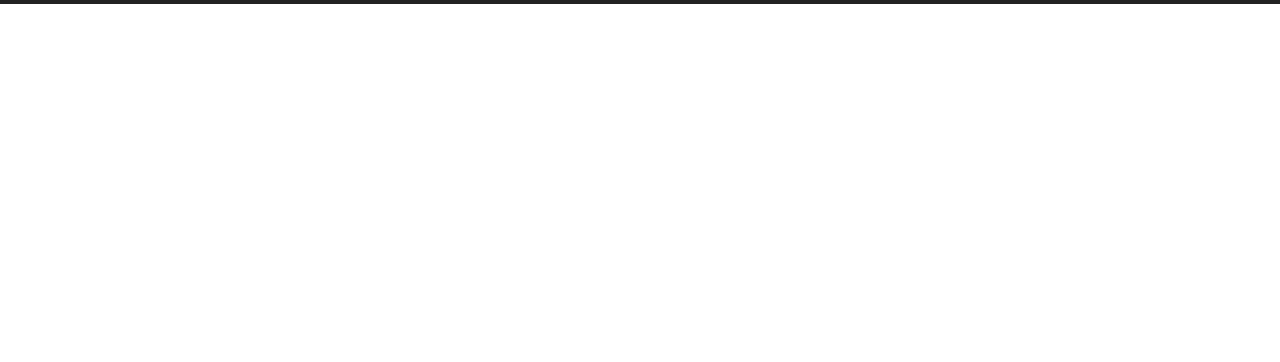
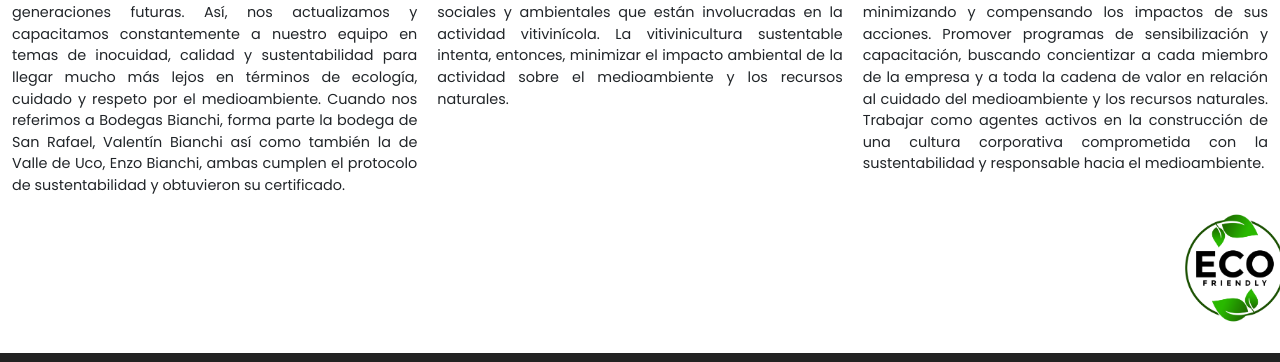
Before and after one commit to Leovilis/vineria, a plain HTML site: page pages/landing.html in a window 1280 px wide. Shown: the part 859-1221 px from the top of the page. Before the commit the page ends 863 px from the top, so only its background shows below. Drawn offline with nearby package versions, Linux system fonts and the light colour scheme.

Commit message:
agrego-grids-aos

```diff
--- a/estilos/estilos.css
+++ b/estilos/estilos.css
@@ -121,20 +121,6 @@ header ul li a {
   transition: 0.5s;
 }
 
-/* .about > div{
-    display: flex;
-    justify-content: space-between;
-    align-items: center;
-    margin-top: 50px;
-    flex-wrap: wrap;
-    width: 100%;
-} */
-
-/* .columnas {
-  display: flex;
-  margin-left: 10px;
-} */
-
 .about p {
   color: #666;
 }
@@ -195,24 +181,6 @@ header ul li a {
   color: white;
   transition: 0.4s;
 }
-
-/* ----SHOP----
-.contenedor-shop h1 {
-  padding-bottom: 10px;
-  line-height: 1em;
-  font-weight: 500;
-  font-size: 110px;
-  color: #280400;
-  font-family: "Lora", Georgia, "Times New Roman", serif;
-  margin-left: 100px;
-}
-
-.contenedor-shop p {
-  width: 50%;
-  color: #666;
-  margin-bottom: 30px;
-  margin-left: 100px;
-} */
 
 /* ---VINOS ---*/
 .cont {
@@ -371,15 +339,51 @@ ul label {
   margin-bottom: 50px;
   margin-top: 80px;
 }
-/* #encabezado {
-    background: url(../img/fondo.jpg);
-    background-size: cover;
-    padding: 170px 0;
-} */
 .contenedor-landing {
   max-width: 1280px;
   width: 90%;
   margin: auto;
+}
+
+.img-size{
+  position: absolute;
+}
+.div-sz{
+  position: relative;
+  display: flex;
+  flex-direction: column;
+  justify-content: center;
+  align-items: center;
+  width: 110px;
+  margin-left: 1180px;
+}
+
+.eco{
+  color: #20F50F;
+  text-shadow: #2F752A 1px 2px 3px;
+
+  font-size: medium;
+  margin-left: 5px;
+}
+
+.susten-grid{
+  display: grid;
+  grid-template-columns: 1fr 1fr 1fr;
+  grid-template-rows: 3fr;
+  grid-area:
+    "area1  area2   area3"
+  ;
+  gap: 20px;
+}
+
+.susten-grid h2 {
+  font-size:1.3rem;
+  font-weight: 900;
+
+}
+
+.susten-grid p{
+  font-size: .9em;
 }
 
 /* ----ABOUT-PAGE---- */
--- a/pages/landing.html
+++ b/pages/landing.html
@@ -21,6 +21,7 @@
       href="../img/icono.png"
       class="ico"
     />
+    <link href="https://unpkg.com/aos@2.3.1/dist/aos.css" rel="stylesheet" />
     <link rel="stylesheet" href="../estilos/estilos.css" />
 
     <title>Landing</title>
@@ -68,23 +69,79 @@
       </nav>
       <!-- </div> -->
     </header>
+    <!-- DEBO AGREGAR LA CLASE IMG-SZ AL CSS PARA REDIMENSIONAR LA IMAGEN Y EL DIV -->
 
     <section class="section-main">
       <div class="container-fluid contenedor-landing">
         <h1>Winery <br />Sustentability</h1>
         <p>
-          En El Bayeh, Pequeños Parceleros, hemos desarrollado un modelo de gestión basado en la
-          generación de valor económico, social y ambiental. En tal sentido,
-          trabajamos día a día con el compromiso de llevar adelante una gestión
-          que sea amigable con el medio ambiente y cercana hacia las personas,
-          nuestros colaboradores, las comunidades en las que operamos, clientes y
-          consumidores. Nuestra Política de
+          En El Bayeh, Pequeños Parceleros, hemos desarrollado un modelo de
+          gestión basado en la generación de valor económico, social y
+          ambiental. En tal sentido, trabajamos día a día con el compromiso de
+          llevar adelante una gestión que sea amigable con el medio ambiente y
+          cercana hacia las personas, nuestros colaboradores, las comunidades en
+          las que operamos, clientes y consumidores. Nuestra Política de
           Sustentabilidad establece los principales focos de trabajo, los cuales
           fueron definidos a partir del análisis de las temáticas más relevantes
           para los principales grupos de interés.
         </p>
+
       </div>
     </section>
+
+    <section>
+      <div class="susten-grid container-fluid">
+        <div class="susten">
+          <h2>¿Es Bodegas EL Bayeh una bodega sustentable?</h2>
+          <p>
+            Bodegas EL Bayeh es una bodega sustentable en la que día a día
+            trabajamos para satisfacer las necesidades del presente sin
+            comprometer las posibilidades de las generaciones futuras. Así, nos
+            actualizamos y capacitamos constantemente a nuestro equipo en temas
+            de inocuidad, calidad y sustentabilidad para llegar mucho más lejos
+            en términos de ecología, cuidado y respeto por el medioambiente.
+            Cuando nos referimos a Bodegas Bianchi, forma parte la bodega de San
+            Rafael, Valentín Bianchi así como también la de Valle de Uco, Enzo
+            Bianchi, ambas cumplen el protocolo de sustentabilidad y obtuvieron
+            su certificado.
+          </p>
+        </div>
+        <div class="susten">
+          <h2>¿Cuándo se considera que una bodega es sustentable?</h2>
+          <p>
+            Una bodega es sustentable cuando se realiza una gestión sostenible
+            de los procesos productivos, basada en un equilibrio entre las
+            dimensiones económicas, sociales y ambientales que están
+            involucradas en la actividad vitivinícola. La vitivinicultura
+            sustentable intenta, entonces, minimizar el impacto ambiental de la
+            actividad sobre el medioambiente y los recursos naturales.
+          </p>
+        </div>
+        <div class="susten">
+          <h2>¿Qué pautas debe cumplir una bodega para ser sustentable?</h2>
+          <p>
+            Algunas de las pautas más importantes para que una bodega sea
+            sustentable son las siguientes: Aplicar las mejores prácticas
+            posibles de conservación ambiental, minimizando y compensando los
+            impactos de sus acciones. Promover programas de sensibilización y
+            capacitación, buscando concientizar a cada miembro de la empresa y a
+            toda la cadena de valor en relación al cuidado del medioambiente y
+            los recursos naturales. Trabajar como agentes activos en la
+            construcción de una cultura corporativa comprometida con la
+            sustentabilidad y responsable hacia el medioambiente.
+          </p>
+        </div>
+      </div>
+    </section>
+    <div class="news-container ">
+      <div class="news div-sz" data-aos="fade-left">
+        <img
+          class="img-fluid img-sz"
+          src="../img/eco.png"
+          alt="enviroment-friendly"
+        />
+      </div>
+    </div>
     <footer id="main-footer">
       <div id="footer-bottom">
         <ul class="redes-sociales">
@@ -120,5 +177,9 @@
       integrity="sha384-cVKIPhGWiC2Al4u+LWgxfKTRIcfu0JTxR+EQDz/bgldoEyl4H0zUF0QKbrJ0EcQF"
       crossorigin="anonymous"
     ></script>
+    <script src="https://unpkg.com/aos@2.3.1/dist/aos.js"></script>
+    <script>
+      AOS.init();
+    </script>
   </body>
 </html>
```
Also changed, not shown: index.html (+6 -1 lines), img/eco-.png (added), img/eco.png (added), 1 other file.
